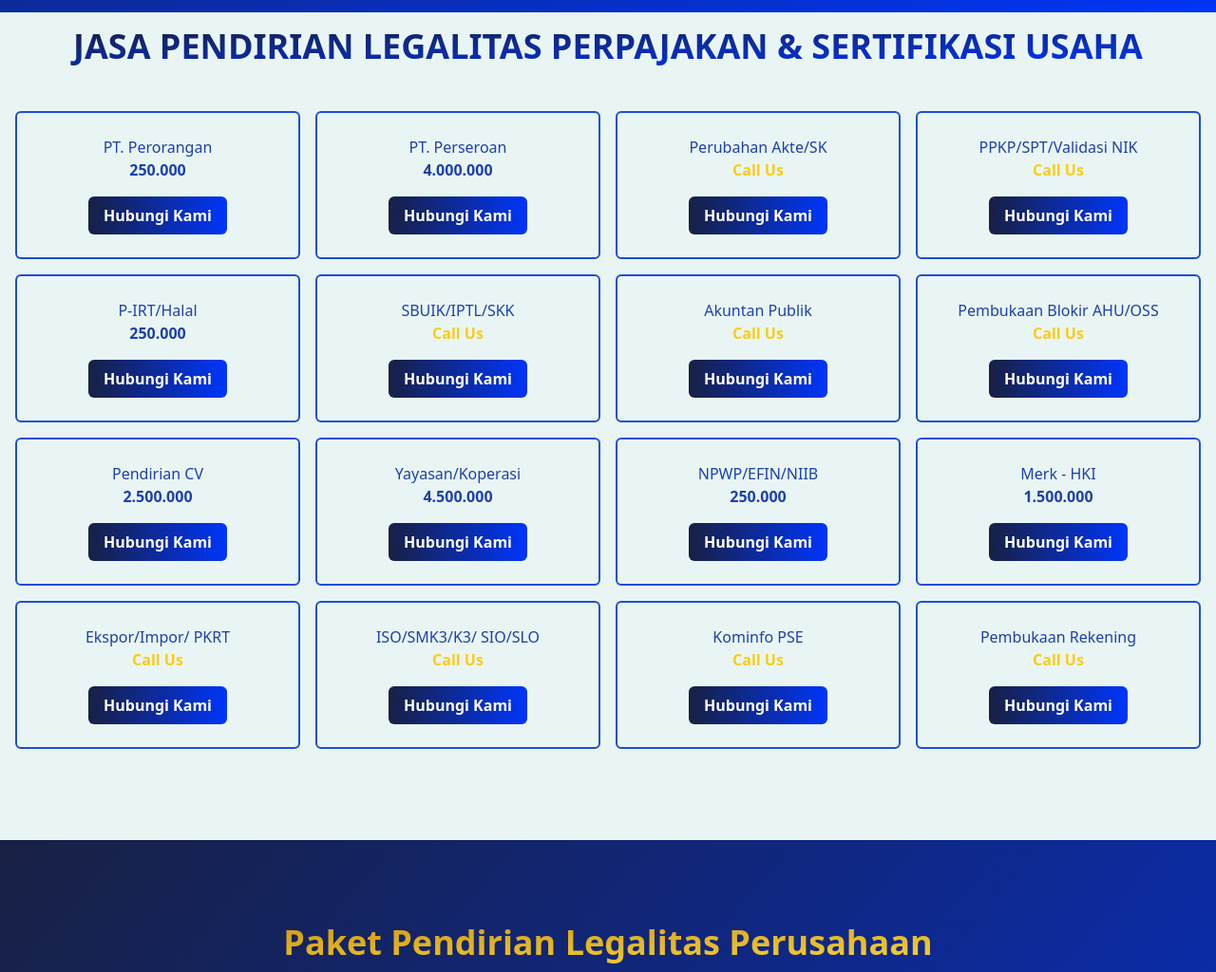
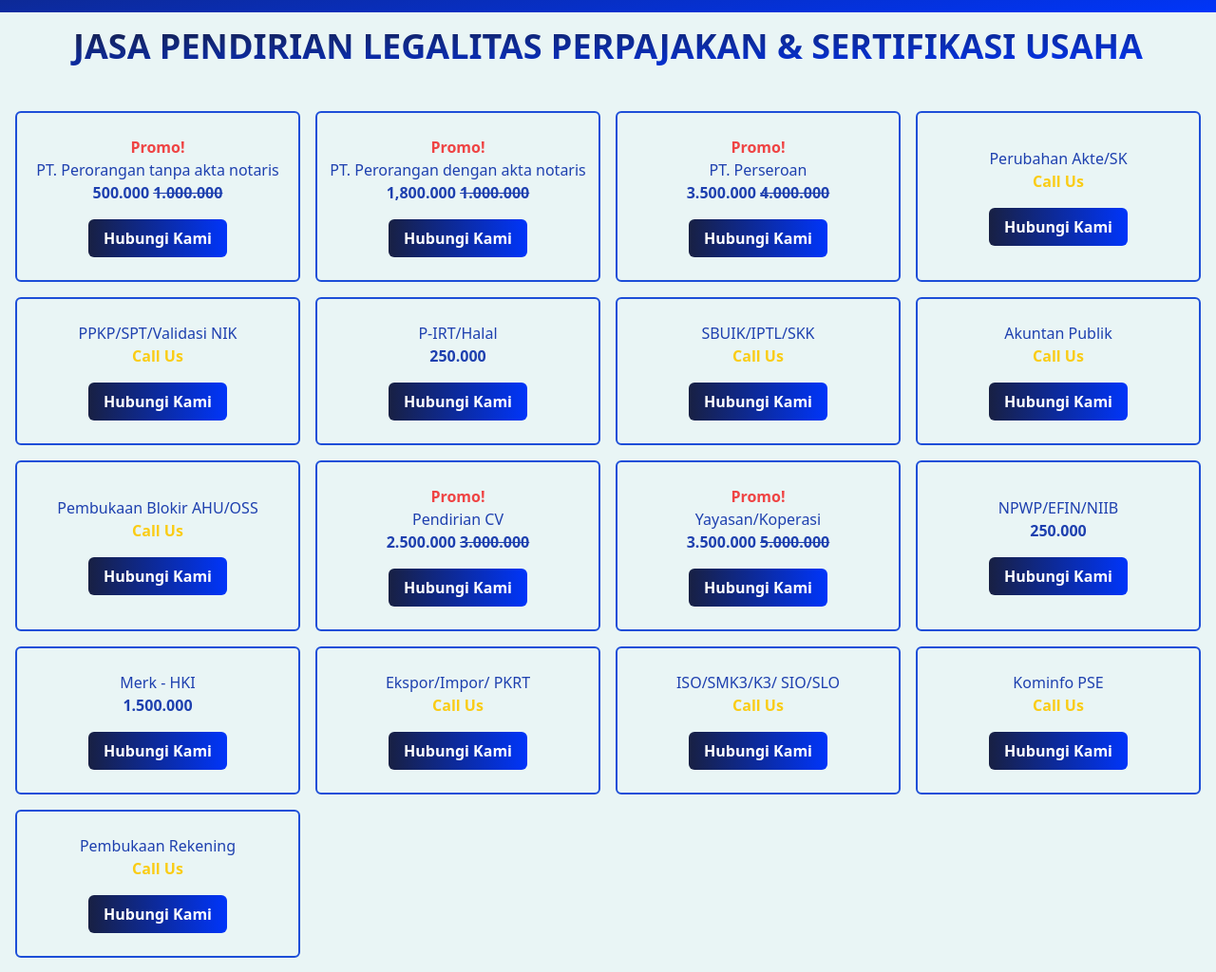
Before and after one commit to dimaspamungkasmursidi/samawakonsultan, a plain HTML site: page index.html in a window 1280 px wide. Shown: the part 1463-2487 px from the top of the page at 95% size. Drawn offline with nearby package versions, Linux system fonts and the light colour scheme.

Commit message:
Update Price List

```diff
--- a/index.html
+++ b/index.html
@@ -2143,22 +2143,23 @@
       });
 
       const services = [
-        { name: "PT. Perorangan", price: "250.000" },
-        { name: "PT. Perseroan", price: "4.000.000", highlight: true },
-        { name: "Perubahan Akte/SK", price: "Call Us" },
-        { name: "PPKP/SPT/Validasi NIK", price: "Call Us" },
-        { name: "P-IRT/Halal", price: "250.000" },
-        { name: "SBUIK/IPTL/SKK", price: "Call Us" },
-        { name: "Akuntan Publik", price: "Call Us" },
-        { name: "Pembukaan Blokir AHU/OSS", price: "Call Us" },
-        { name: "Pendirian CV", price: "2.500.000" },
-        { name: "Yayasan/Koperasi", price: "4.500.000" },
-        { name: "NPWP/EFIN/NIIB", price: "250.000" },
-        { name: "Merk - HKI", price: "1.500.000" },
-        { name: "Ekspor/Impor/ PKRT", price: "Call Us" },
-        { name: "ISO/SMK3/K3/ SIO/SLO", price: "Call Us" },
-        { name: "Kominfo PSE", price: "Call Us" },
-        { name: "Pembukaan Rekening", price: "Call Us" },
+        { name: "PT. Perorangan tanpa akta notaris", price: "500.000", pricedisc: "1.000.000", disc: "Promo!" },
+        { name: "PT. Perorangan dengan akta notaris", price: "1,800.000", pricedisc: "1.000.000", disc: "Promo!" },
+        { name: "PT. Perseroan", price: "3.500.000", pricedisc: "4.000.000", disc: "Promo!", highlight: true },
+        { name: "Perubahan Akte/SK", price: "Call Us", pricedisc: "", disc: "" },
+        { name: "PPKP/SPT/Validasi NIK", price: "Call Us", pricedisc: "", disc: "" },
+        { name: "P-IRT/Halal", price: "250.000", pricedisc: "", disc: "" },
+        { name: "SBUIK/IPTL/SKK", price: "Call Us", pricedisc: "", disc: "" },
+        { name: "Akuntan Publik", price: "Call Us", pricedisc: "", disc: "" },
+        { name: "Pembukaan Blokir AHU/OSS", price: "Call Us", pricedisc: "", disc: "" },
+        { name: "Pendirian CV", price: "2.500.000", pricedisc: "3.000.000", disc: "Promo!" },
+        { name: "Yayasan/Koperasi", price: "3.500.000", pricedisc: "5.000.000", disc: "Promo!" },
+        { name: "NPWP/EFIN/NIIB", price: "250.000", pricedisc: "", disc: "" },
+        { name: "Merk - HKI", price: "1.500.000", pricedisc: "", disc: "" },
+        { name: "Ekspor/Impor/ PKRT", price: "Call Us", pricedisc: "", disc: "" },
+        { name: "ISO/SMK3/K3/ SIO/SLO", price: "Call Us", pricedisc: "", disc: "" },
+        { name: "Kominfo PSE", price: "Call Us", pricedisc: "", disc: "" },
+        { name: "Pembukaan Rekening", price: "Call Us", pricedisc: "", disc: "" },
       ];
 
       const serviceList = document.getElementById("serviceList");
@@ -2181,10 +2182,11 @@
 
         div.innerHTML = `
                 <div class="flex flex-col items-center text-center">
-                    <span class="font-medium">${service.name}</span>
-                    <span class="font-bold ${
+                    <p class="font-bold text-red-500">${service.disc}</p>
+                    <p class="font-medium">${service.name}</p>
+                    <p class="font-bold ${
                       service.price === "Call Us" ? "text-yellow-400" : ""
-                    }">${service.price}</span>
+                    }">${service.price} <span class="line-through">${service.pricedisc}</span></p>
                     <a href="${whatsappLink}" target="_blank">
                         <button class="bg-gradient-to-r text-wrap from-primary to-secondary text-white font-semibold rounded-md px-4 py-2 mt-4">
                             Hubungi Kami
```
